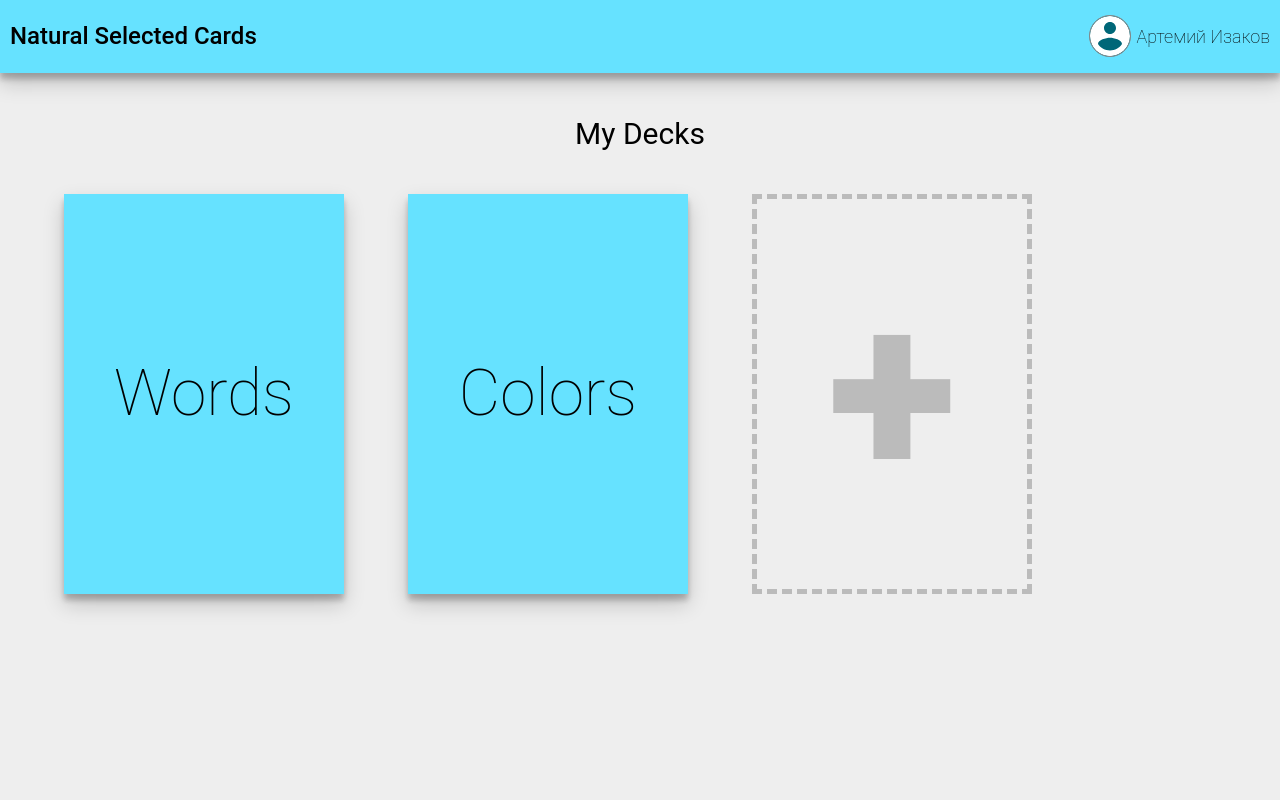
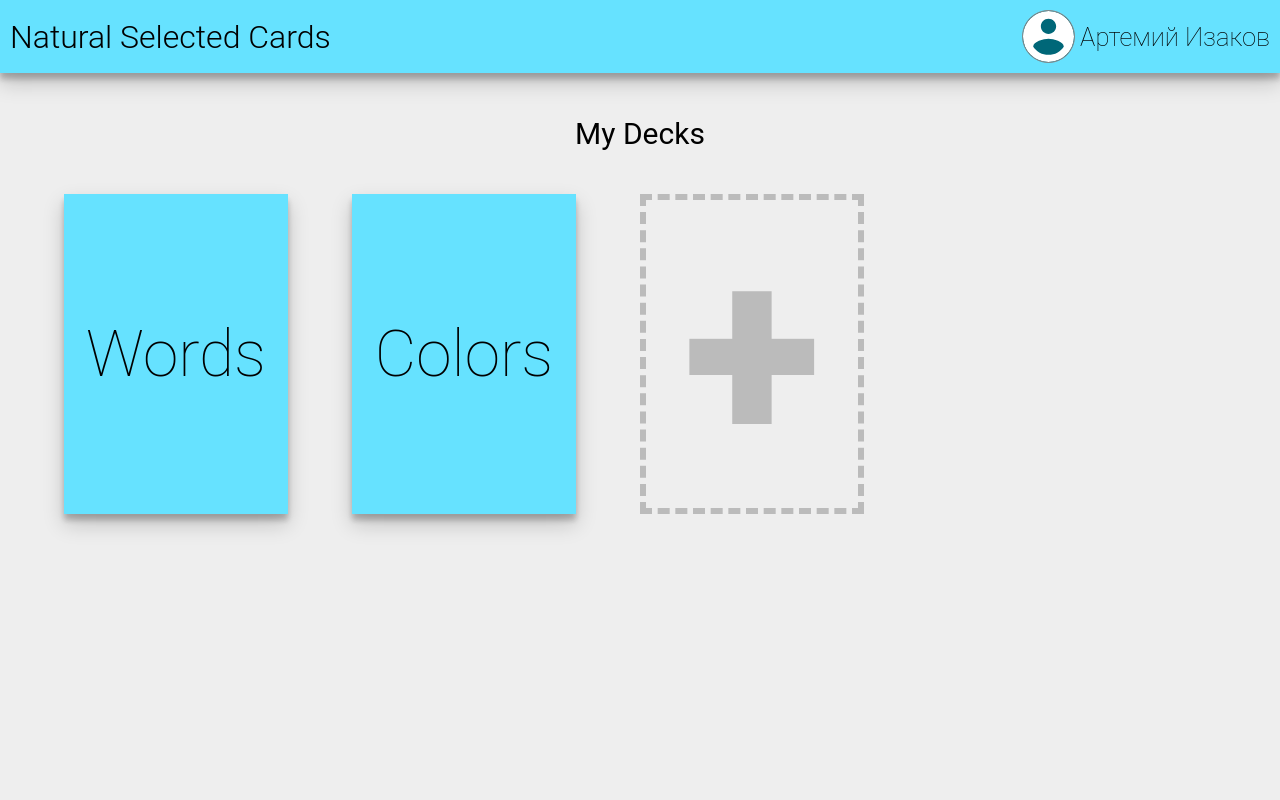
Before and after one commit to OptimumDev/Natural-selected-cards, a React (Create React App) app in the folder NaturalSelectedCards/ClientApp/natural-selected-cards/: page / in a window 1280 px wide. Both pictures are taken after a click on the button "Мои колоды". Shown: the top 800 px of the page. Built offline with nearby package versions, Linux system fonts and the light colour scheme.

Commit message:
small redesign

```diff
--- a/NaturalSelectedCards/ClientApp/natural-selected-cards/src/Components/AppName/AppName.css
+++ b/NaturalSelectedCards/ClientApp/natural-selected-cards/src/Components/AppName/AppName.css
@@ -1,4 +1,4 @@
 .app-name {
-    font-size: 24px;
-    font-weight: 500;
+    font-size: 2.5vw;
+    font-weight: 300;
 }
--- a/NaturalSelectedCards/ClientApp/natural-selected-cards/src/Components/CardCarousel/CardCarousel.css
+++ b/NaturalSelectedCards/ClientApp/natural-selected-cards/src/Components/CardCarousel/CardCarousel.css
@@ -9,12 +9,12 @@
 .cards {
     height: 100%;
     display: flex;
+    align-items: center;
     transition: transform 500ms;
-    margin-left: 50vw;
 }
 
 .buttons {
-    height: 20%;
+    height: 10vw;
     display: flex;
     align-items: center;
     justify-content: space-between;
@@ -22,26 +22,24 @@
 }
 
 .cards-container, .flip-container, .buttons {
-    width: 50vw;
+    width: 35vw;
 }
 
 .cards-container, .flip-container {
-    height: 20vw;
+    height: 15vw;
 }
 
-.flip-container {
+.cards-carousel .flip-container {
     flex-shrink: 0;
     height: 100%;
-    margin-left: 100vw;
-}
-
-.flip-container {
+    margin-right: 100vw;
 }
 
 .buttons button {
-    height: 50%;
-    width: 45%;
-    font-size: 100%;
+    height: 5vw;
+    width: 47.5%;
+    font-size: 2vw;
+    font-weight: 300;
 }
 
 .buttons button:only-child {
@@ -52,7 +50,6 @@
     flex-shrink: 0;
     height: 10vw;
     width: 30vw;
-    margin-left: 110vw;
-    margin-top: 5vw;
+    margin-left: 2.5vw;
     font-size: 200%;
 }
--- a/NaturalSelectedCards/ClientApp/natural-selected-cards/src/Components/CardCarousel/CardsCorusel.js
+++ b/NaturalSelectedCards/ClientApp/natural-selected-cards/src/Components/CardCarousel/CardsCorusel.js
@@ -3,7 +3,7 @@ import './CardCarousel.css'
 
 export default function CardCarousel({children, cardIndex, buttons, lastButton}) {
     const curIndex = Math.min(cardIndex, children.length);
-    const shift = -(1 + curIndex) * 150;
+    const shift = -curIndex * 135;
     const isLast = cardIndex === children.length;
 
     return (
--- a/NaturalSelectedCards/ClientApp/natural-selected-cards/src/Components/Deck/Deck.css
+++ b/NaturalSelectedCards/ClientApp/natural-selected-cards/src/Components/Deck/Deck.css
@@ -18,13 +18,15 @@
 .deck-name {
     width: 100%;
     text-align: center;
-    font-size: 8vh;
+    font-size: 5vw;
     font-weight: 200;
 }
 
 .deck-statistics {
     display: flex;
     align-items: center;
+    justify-content: center;
+    font-size: 1.5vw;
 }
 
 .settings-buttons {
@@ -36,11 +38,12 @@
 .edit-button, .delete-button {
     height: 60%;
     width: 42.5%;
-    font-size: 2.5vh;
+    font-size: 1.25vw;
 }
 
 .play-button {
     width: 90%;
     margin: 2% 5% 8%;
-    font-size: 5vh;
+    font-size: 2.5vw;
+    font-weight: 300;
 }
--- a/NaturalSelectedCards/ClientApp/natural-selected-cards/src/Components/Pages/DecksPage/DeckPage.css
+++ b/NaturalSelectedCards/ClientApp/natural-selected-cards/src/Components/Pages/DecksPage/DeckPage.css
@@ -1,6 +1,6 @@
 :root {
-    --deck-height: 50vh;
-    --deck-width: 35vh;
+    --deck-height: 25vw;
+    --deck-width: 17.5vw;
     --deck-margin: 5vw;
 }
 
@@ -17,13 +17,13 @@
 
 
 .create-button {
-    border: #bbbbbb 5px dashed;
+    border: #bbbbbb 0.5vw dashed;
     box-sizing: border-box;
     color: #bbbbbb;
     display: flex;
     align-items: center;
     justify-content: center;
-    font-size: 30vh;
+    font-size: 20vw;
     font-weight: 900;
     user-select: none;
 }
@@ -37,7 +37,7 @@
     display: flex;
     align-items: center;
     text-align: center;
-    font-size: 5vh;
+    font-size: 2.5vw;
     font-weight: 300;
     user-select: none;
 }
--- a/NaturalSelectedCards/ClientApp/natural-selected-cards/src/Components/Pages/GamePage/GamePage.css
+++ b/NaturalSelectedCards/ClientApp/natural-selected-cards/src/Components/Pages/GamePage/GamePage.css
@@ -6,6 +6,6 @@
     align-items: center;
     justify-content: center;
 
-    font-size: 300%;
+    font-size: 4vw;
     font-weight: 200;
 }
--- a/NaturalSelectedCards/ClientApp/natural-selected-cards/src/Components/Pages/MainPage/MainPage.css
+++ b/NaturalSelectedCards/ClientApp/natural-selected-cards/src/Components/Pages/MainPage/MainPage.css
@@ -7,10 +7,10 @@
 
 .main-page button {
     width: 40vw;
-    height: 20vh;
-    margin-bottom: 10vh;
-    font-size: 8vh;
-    font-weight: 100;
+    height: 10vw;
+    margin-bottom: 40px;
+    font-size: 4vw;
+    font-weight: 200;
 }
 
 .main-page button:last-child {
--- a/NaturalSelectedCards/ClientApp/natural-selected-cards/src/Components/User/User.css
+++ b/NaturalSelectedCards/ClientApp/natural-selected-cards/src/Components/User/User.css
@@ -5,7 +5,7 @@
 }
 
 .user-image {
-    height: 40px;
+    height: 4vw;
     margin-right: 5px;
 
     border-radius: 50%;
@@ -21,6 +21,6 @@
 }
 
 .user-name {
-    font-size: 18px;
+    font-size: 2vw;
     font-weight: 200;
 }
```
